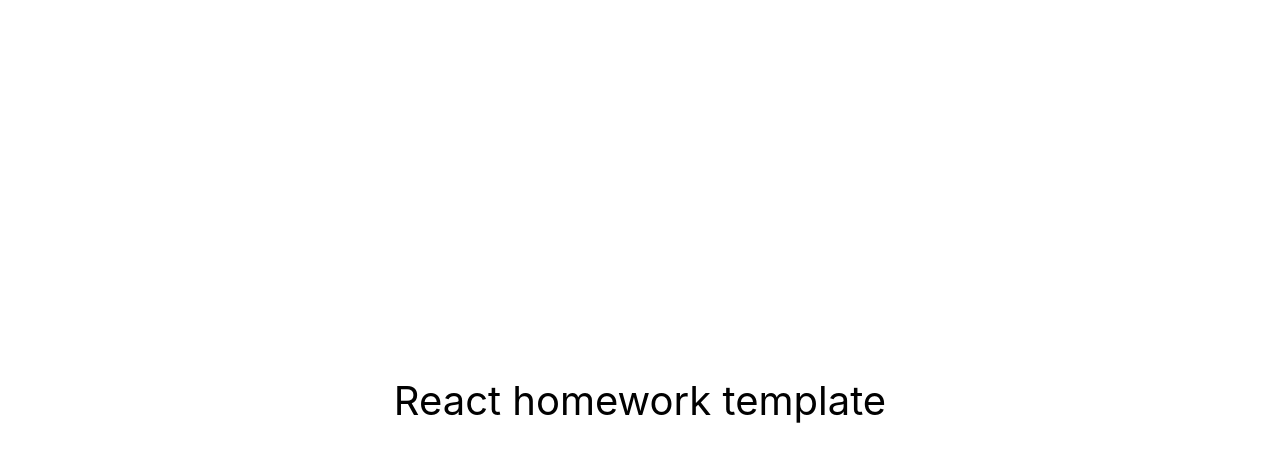
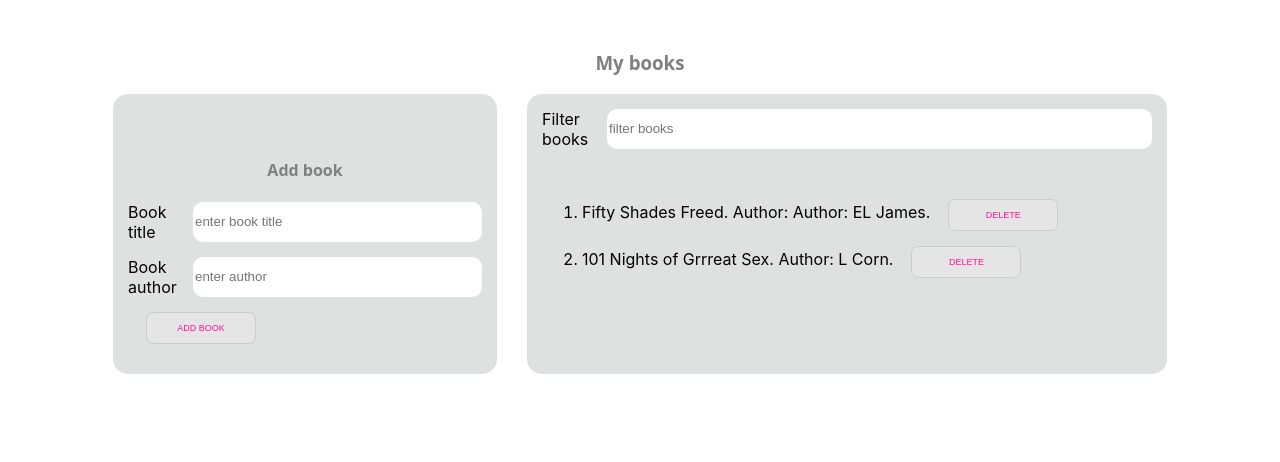
Before and after one commit to NatalieUSA/L-modules, a React (Create React App) app: page / in a window 1280 px wide. Shown: the top 462 px of the page. Built offline with nearby package versions, Linux system fonts and the light colour scheme.

Commit message:
creates render, state

```diff
--- a/package.json
+++ b/package.json
@@ -7,9 +7,12 @@
     "@testing-library/jest-dom": "^5.16.3",
     "@testing-library/react": "^12.1.4",
     "@testing-library/user-event": "^13.5.0",
+    "modern-normalize": "^1.1.0",
     "react": "^18.1.0",
     "react-dom": "^18.1.0",
+    "react-icons": "^4.7.1",
     "react-scripts": "5.0.1",
+    "sass": "^1.58.3",
     "web-vitals": "^2.1.3"
   },
   "scripts": {
@@ -36,5 +39,8 @@
       "last 1 firefox version",
       "last 1 safari version"
     ]
+  },
+  "devDependencies": {
+    "prop-types": "^15.8.1"
   }
 }
--- a/src/components/App.jsx
+++ b/src/components/App.jsx
@@ -1,16 +1,20 @@
+import MyBooks from './modules/MyBooks/MyBooks';
+
 export const App = () => {
   return (
-    <div
-      style={{
-        height: '100vh',
-        display: 'flex',
-        justifyContent: 'center',
-        alignItems: 'center',
-        fontSize: 40,
-        color: '#010101'
-      }}
-    >
-      React homework template
+    <div className="App">
+      <MyBooks />
     </div>
   );
 };
+
+/* <div
+      // style={{
+      //   height: '100vh',
+      //   display: 'flex',
+      //   justifyContent: 'center',
+      //   alignItems: 'center',
+      //   fontSize: 40,
+      //   color: '#010101',
+      // }}
+      ></div> */
--- /dev/null
+++ b/src/components/modules/MyBooks/MyBooks.jsx
@@ -0,0 +1,56 @@
+import { Component } from 'react';
+import styles from './my-books.module.scss';
+import Button from 'components/shared/components/Button/Button';
+class MyBooks extends Component {
+  state = {
+    items: [
+      {
+        title: 'Fifty Shades Freed',
+        author: 'Author: EL James',
+      },
+      {
+        title: '101 Nights of Grrreat Sex',
+        author: 'L Corn',
+      },
+    ],
+  };
+  render() {
+    const { items } = this.state;
+    const books = items.map(({ title, author }) => (
+      <li>
+        {title}. Author: {author}.<Button type="submit">delete</Button>
+      </li>
+    ));
+
+    return (
+      <div>
+        <h3>My books</h3>
+        <div className={styles.wrapper}>
+          <div className={styles.block}>
+            <h4>Add book</h4>
+            <form action="">
+              <div className={styles.formGroup}>
+                <label>Book title</label>
+                <input placeholder="enter book title" />
+              </div>
+              <div className={styles.formGroup}>
+                <label>Book author</label>
+                <input placeholder="enter author" />
+              </div>
+              <Button type="submit">Add book</Button>
+            </form>
+          </div>
+          <div className={styles.block}>
+            <div className={styles.formGroup}>
+              <label>Filter books</label>
+              <input placeholder="filter books" />
+            </div>
+            <ol>{books}</ol>
+          </div>
+        </div>
+      </div>
+    );
+  }
+}
+
+export default MyBooks;
--- /dev/null
+++ b/src/components/modules/MyBooks/my-books.module.scss
@@ -0,0 +1,41 @@
+.wrapper {
+  display: grid;
+  justify-content: center;
+  grid-template-columns: 30% 50%;
+  gap: 30px;
+  margin-left: auto;
+  margin-right: auto;
+}
+
+.block {
+  //   border: 1px solid;
+  border-radius: 15px;
+  padding: 15px;
+  background-color: rgb(223, 224, 224);
+}
+
+.formGroup {
+  display: grid;
+  justify-content: center;
+  grid-template-columns: 50px 1fr;
+  gap: 15px;
+  margin-bottom: 15px;
+}
+
+input {
+  border-radius: 10px;
+  border: none;
+
+  //   width: 50%;
+}
+
+// li {
+//   margin-top: auto;
+//   margin-bottom: auto;
+//   display: flex;
+//   justify-content: space-between;
+// }
+
+ol {
+  margin-top: 50px;
+}
--- /dev/null
+++ b/src/components/shared/components/Button/Button.jsx
@@ -0,0 +1,18 @@
+import PropTypes from 'prop-types';
+import styles from './button.module.scss';
+
+const Button = ({ children, onClick, type }) => {
+  console.log(children);
+  return (
+    <button onClick={onClick} className={styles.btn} type={type}>
+      {children}
+    </button>
+  );
+};
+export default Button;
+
+Button.protoTypes = {
+  onClick: PropTypes.func,
+  type: PropTypes.oneOf(['submit', 'button', 'reset']),
+  children: PropTypes.element.isRequired,
+};
--- /dev/null
+++ b/src/components/shared/components/Button/button.module.scss
@@ -0,0 +1,26 @@
+.btn {
+  width: 110px;
+  //   display: inline-block;
+  padding: 10px 30px;
+  margin-bottom: 15px;
+  border: 1px solid rgb(204, 204, 204);
+  background-color: rgb(230, 229, 229);
+  border-radius: 7px;
+  text-decoration: none;
+  cursor: pointer;
+  color: deeppink;
+  text-transform: uppercase;
+  margin-left: 18px;
+  //   margin-left: auto;
+  //   margin-right: auto;
+  font-size: xx-small;
+}
+.btn:hover {
+  background-color: rgb(160, 159, 159);
+  text-transform: lowercase;
+}
+
+.btn.active {
+  background-color: deeppink;
+  color: white;
+}
--- /dev/null
+++ b/src/components/shared/styles/_reset.styles.scss
@@ -0,0 +1,164 @@
+*,
+*:before,
+*:after {
+  box-sizing: border-box;
+}
+
+html,
+body,
+div,
+span,
+object,
+iframe,
+figure,
+h1,
+h2,
+h3,
+h4,
+h5,
+h6,
+p,
+blockquote,
+pre,
+a,
+code,
+em,
+img,
+small,
+strike,
+strong,
+sub,
+sup,
+tt,
+b,
+u,
+i,
+ol,
+ul,
+li,
+fieldset,
+form,
+label,
+table,
+caption,
+tbody,
+tfoot,
+thead,
+tr,
+th,
+td,
+main,
+canvas,
+embed,
+footer,
+header,
+nav,
+section,
+video {
+  margin: 0;
+  padding: 0;
+  border: 0;
+  font-size: 100%;
+  font: inherit;
+  vertical-align: baseline;
+  text-rendering: optimizeLegibility;
+  -webkit-font-smoothing: antialiased;
+  text-size-adjust: none;
+}
+
+footer,
+header,
+nav,
+section,
+main {
+  display: block;
+}
+
+body {
+  line-height: 1;
+}
+
+ol,
+ul {
+  list-style: none;
+}
+
+blockquote,
+q {
+  quotes: none;
+}
+
+blockquote:before,
+blockquote:after,
+q:before,
+q:after {
+  content: '';
+  content: none;
+}
+
+table {
+  border-collapse: collapse;
+  border-spacing: 0;
+}
+
+input {
+  //   -webkit-appearance: none;
+  border-radius: 0;
+}
+
+////////////////////////////
+///
+h2,
+h3,
+h4 {
+  text-align: center;
+  color: grey;
+  margin-top: 50px;
+  font-family: system-ui, -apple-system, BlinkMacSystemFont, 'Segoe UI', Roboto,
+    Oxygen, Ubuntu, Cantarell, 'Open Sans', 'Helvetica Neue', sans-serif;
+}
+div {
+  margin-left: auto;
+  margin-right: auto;
+}
+
+p {
+  color: grey;
+  /* margin-top: 50px; */
+  font-family: system-ui, -apple-system, BlinkMacSystemFont, 'Segoe UI', Roboto,
+    Oxygen, Ubuntu, Cantarell, 'Open Sans', 'Helvetica Neue', sans-serif;
+}
+.App-logo {
+  height: 40vmin;
+  pointer-events: none;
+}
+
+@media (prefers-reduced-motion: no-preference) {
+  .App-logo {
+    animation: App-logo-spin infinite 20s linear;
+  }
+}
+
+.App-header {
+  background-color: #282c34;
+  min-height: 100vh;
+  display: flex;
+  flex-direction: column;
+  align-items: center;
+  justify-content: center;
+  font-size: calc(10px + 2vmin);
+  color: white;
+}
+
+.App-link {
+  color: #61dafb;
+}
+
+@keyframes App-logo-spin {
+  from {
+    transform: rotate(0deg);
+  }
+  to {
+    transform: rotate(360deg);
+  }
+}
--- a/src/index.css
+++ b/src/index.css
@@ -1,5 +1,7 @@
-@import-normalize; /* bring in normalize.css styles */
-
+/* @import-normalize; */
+/* bring in normalize.css styles */
+/* @import 'reset'; */
+/* import 'modern-normalize'; */
 body {
   margin: 0;
   font-family: -apple-system, BlinkMacSystemFont, 'Segoe UI', 'Roboto', 'Oxygen',
@@ -7,9 +9,31 @@
     sans-serif;
   -webkit-font-smoothing: antialiased;
   -moz-osx-font-smoothing: grayscale;
+  /* -webkit-appearance: none; */
 }
 
 code {
   font-family: source-code-pro, Menlo, Monaco, Consolas, 'Courier New',
     monospace;
 }
+
+h2,
+h3,
+h4 {
+  text-align: center;
+  color: grey;
+  margin-top: 50px;
+  font-family: system-ui, -apple-system, BlinkMacSystemFont, 'Segoe UI', Roboto,
+    Oxygen, Ubuntu, Cantarell, 'Open Sans', 'Helvetica Neue', sans-serif;
+}
+/* div {
+  margin-left: auto;
+  margin-right: auto;
+} */
+
+p {
+  color: grey;
+  /* margin-top: 50px; */
+  font-family: system-ui, -apple-system, BlinkMacSystemFont, 'Segoe UI', Roboto,
+    Oxygen, Ubuntu, Cantarell, 'Open Sans', 'Helvetica Neue', sans-serif;
+}
```
Also changed, not shown: 1 other file (tests, documents, lock files or other folders).
